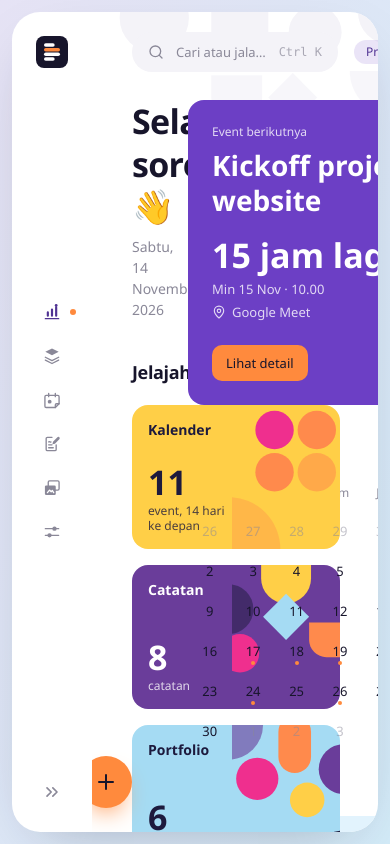
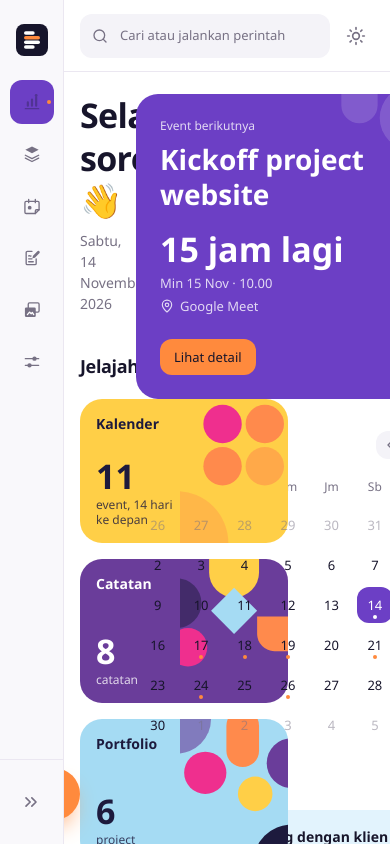
Before and after one commit to cendysaputra/databoard, a React (Vite) app: page / in a window 390 px wide. Built offline with nearby package versions, Linux system fonts and the light colour scheme.

Commit message:
style: refresh white dashboard shell and purple navigation

```diff
--- a/src/app/layout/AppLayout.tsx
+++ b/src/app/layout/AppLayout.tsx
@@ -7,43 +7,23 @@ import { CommandPalette } from './CommandPalette';
 import { Sidebar } from './Sidebar';
 import { Topbar } from './Topbar';
 
-/** Faint geometric shapes at the top of the frame; decoration only. */
-function FrameArt() {
-  return (
-    <svg
-      aria-hidden
-      viewBox="0 0 320 110"
-      className="pointer-events-none absolute top-0 left-1/2 h-28 -translate-x-1/4 fill-surface-hover"
-    >
-      <circle cx="40" cy="6" r="34" />
-      <path d="M96 0h56v28a28 28 0 0 1-56 0Z" />
-      <circle cx="198" cy="20" r="26" />
-      <path d="M240 0h64a32 32 0 0 1-64 0Z" />
-      <path d="M96 62h50v22a25 25 0 0 1-50 0Z" opacity=".7" />
-      <path d="M176 60l24 24-24 24-24-24Z" opacity=".7" />
-      <path d="M232 58h44v44a44 44 0 0 1-44-44Z" opacity=".7" />
-    </svg>
-  );
-}
-
 /** App frame: a white rounded window on the canvas, with a rail at the left. */
 export function AppLayout() {
   const { pathname } = useLocation();
   const wide = pathname === '/';
 
   return (
-    <div className="h-full bg-linear-to-br from-canvas to-canvas-2 p-3">
-      <div className="relative flex h-full overflow-hidden rounded-lg bg-bg shadow-[0_20px_60px_-30px_rgb(23_21_43/0.35)]">
-        <FrameArt />
+    <div className="app-canvas h-full bg-canvas p-4">
+      <div className="app-frame relative flex h-full overflow-hidden rounded-lg border border-border bg-bg">
         <Sidebar />
         <div className="relative flex min-w-0 flex-1 flex-col">
           <Topbar />
-          <main className="flex-1 overflow-y-auto">
+          <main className="app-main flex-1 overflow-y-auto">
             {/* The key restarts the fade whenever the route changes. */}
             <div
               key={pathname}
               className={cn(
-                'mx-auto animate-fade px-10 pt-2 pb-14',
+                'app-content mx-auto animate-fade px-10 pt-6 pb-14',
                 wide ? 'max-w-(--content-max-width-wide)' : 'max-w-(--content-max-width)',
               )}
             >
--- a/src/app/layout/Sidebar.tsx
+++ b/src/app/layout/Sidebar.tsx
@@ -10,7 +10,7 @@ import { navItems } from './nav';
 import { useUi } from './ui-store';
 
 const itemClass = cn(
-  'group relative flex h-10 items-center gap-3 rounded-sm px-2.5 text-muted transition-colors',
+  'nav-item group relative flex h-11 items-center gap-3 rounded-sm px-3 text-muted transition-colors',
   'hover:text-text aria-[current=page]:font-medium aria-[current=page]:text-accent-text',
 );
 
@@ -31,11 +31,11 @@ export function Sidebar() {
   return (
     <aside
       className={cn(
-        'relative flex shrink-0 flex-col overflow-hidden transition-[width]',
+        'app-sidebar relative flex shrink-0 flex-col overflow-hidden border-r border-border transition-[width]',
         collapsed ? 'w-(--sidebar-width-collapsed)' : 'w-(--sidebar-width)',
       )}
     >
-      <div className="flex h-20 shrink-0 items-center gap-2.5 px-6">
+      <div className="sidebar-brand flex h-24 shrink-0 items-center gap-2.5 px-6">
         <LogoMark className="size-8 shrink-0" />
         {!collapsed && (
           <span className="truncate text-lg font-semibold tracking-tight">{appName}</span>
@@ -44,8 +44,8 @@ export function Sidebar() {
 
       <nav
         className={cn(
-          'flex flex-1 flex-col gap-1 overflow-y-auto px-5',
-          collapsed && 'justify-center',
+          'sidebar-nav flex flex-1 flex-col gap-2 overflow-y-auto px-4',
+          collapsed && 'items-center',
         )}
       >
         {navItems.map(({ to, label, icon: Icon }) => (
@@ -54,7 +54,7 @@ export function Sidebar() {
               <Icon className="size-5 shrink-0" />
               {!collapsed && <span className="truncate">{label}</span>}
               {/* Active marker: a small dot beside the icon. */}
-              <span className="absolute top-1/2 -right-1 size-1.5 -translate-y-1/2 rounded-full bg-accent-2 opacity-0 group-aria-[current=page]:opacity-100" />
+              <span className="nav-marker absolute top-1/2 right-2 size-1.5 -translate-y-1/2 rounded-full bg-accent-2 opacity-0 group-aria-[current=page]:opacity-100" />
             </Link>
 
             {/* The user's collections sit right under their heading. */}
@@ -83,7 +83,7 @@ export function Sidebar() {
         ))}
       </nav>
 
-      <div className="px-5 py-5">
+      <div className="sidebar-footer border-t border-border px-4 py-5">
         <button
           type="button"
           onClick={toggle}
--- a/src/app/layout/Topbar.tsx
+++ b/src/app/layout/Topbar.tsx
@@ -13,12 +13,12 @@ export function Topbar() {
   const update = useUpdateSettings();
 
   return (
-    <header className="flex h-20 shrink-0 items-center gap-2 px-10">
+    <header className="app-topbar flex h-24 shrink-0 items-center gap-2 border-b border-border px-10">
       {/* Looks like a search field; opens the command palette. */}
       <button
         type="button"
         onClick={() => openPalette(true)}
-        className="flex h-10 w-80 max-w-full items-center gap-3 rounded-full bg-surface-hover px-4 text-sm text-muted transition-colors hover:text-text"
+        className="palette-trigger flex h-11 w-80 max-w-full items-center gap-3 rounded-sm bg-surface-hover px-4 text-sm text-muted transition-colors hover:text-text"
       >
         <Search aria-hidden className="size-4 shrink-0" />
         <span className="flex-1 truncate text-left">{t.palette.open}</span>
--- a/src/shared/styles/index.css
+++ b/src/shared/styles/index.css
@@ -223,3 +223,100 @@
     }
   }
 }
+
+/* Shared chrome, kept independent of the data and navigation layers. */
+@layer components {
+  .app-frame {
+    box-shadow: 0 12px 48px -30px rgb(50 28 86 / 0.2);
+  }
+  .app-sidebar {
+    background: color-mix(in oklab, var(--surface-hover) 55%, var(--bg));
+  }
+  .nav-item[aria-current='page'] {
+    background: var(--accent);
+    color: var(--accent-contrast);
+  }
+  .nav-item:hover:not([aria-current='page']) {
+    background: var(--surface-hover);
+  }
+  .nav-item[aria-current='page'] .nav-marker {
+    background: var(--accent-2);
+  }
+  .palette-trigger kbd {
+    border: 1px solid var(--border);
+    border-radius: 5px;
+    padding: 2px 5px;
+  }
+  .app-main {
+    scrollbar-gutter: stable;
+  }
+}
+
+@media (max-width: 900px) {
+  .app-canvas {
+    padding: 0;
+  }
+  .app-frame {
+    border: 0;
+    border-radius: 0;
+  }
+  .app-content {
+    padding: 24px;
+  }
+  .app-topbar {
+    height: 80px;
+    padding-inline: 24px;
+  }
+  .sidebar-brand {
+    height: 80px;
+  }
+}
+
+@media (max-width: 600px) {
+  .app-sidebar {
+    width: 64px;
+  }
+  .sidebar-brand {
+    padding-inline: 16px;
+  }
+  .sidebar-brand > span,
+  .sidebar-nav .nav-item > span:not(.nav-marker),
+  .sidebar-nav > div {
+    display: none;
+  }
+  .sidebar-nav {
+    padding-inline: 9px;
+    align-items: center;
+  }
+  .sidebar-nav .nav-item {
+    width: 44px;
+    padding-inline: 12px;
+  }
+  .nav-marker {
+    right: 3px;
+    width: 4px;
+    height: 4px;
+  }
+  .sidebar-footer {
+    padding-inline: 9px;
+  }
+  .app-content {
+    padding: 22px 16px 40px;
+  }
+  .app-topbar {
+    height: 72px;
+    padding-inline: 16px;
+  }
+  .palette-trigger {
+    width: auto;
+    flex: 1;
+    padding-inline: 12px;
+  }
+  .palette-trigger kbd,
+  .app-topbar > div.flex-1 {
+    display: none;
+  }
+  .app-topbar > span {
+    display: none;
+  }
+}
--- a/src/shared/styles/tokens.css
+++ b/src/shared/styles/tokens.css
@@ -13,14 +13,14 @@
 
   /* Base colors */
   /* Behind the frame: a soft gradient from the first to the second canvas color. */
-  --canvas: light-dark(#e6e3f5, #09090c);
-  --canvas-2: light-dark(#d3ebf8, #0a1016);
+  --canvas: light-dark(#f2eff9, #09090c);
+  --canvas-2: light-dark(#f7f5fb, #0a1016);
   --bg: light-dark(#ffffff, #141417); /* the frame */
   --surface: light-dark(#ffffff, #1c1c21); /* dialogs, toasts, menus */
   --surface-hover: light-dark(#f4f3f8, #25252b);
-  --border: light-dark(#ebeaf1, #2c2c33);
+  --border: light-dark(#ebe7f1, #2c2c33);
   --text: light-dark(#17152b, #f3f3f6);
-  --text-muted: light-dark(#8a8898, #9d9cab);
+  --text-muted: light-dark(#777184, #9d9cab);
   /* Main accent: buttons, selection, charts. The contrast color is the text on top of it. */
   --accent: #6c3fc5;
   --accent-contrast: #ffffff;
@@ -61,15 +61,15 @@
 
   /* Shape and spacing (spacing utilities are multiples of the unit) */
   --space-unit: 0.25rem;
-  --radius-sm: 10px;
-  --radius-md: 16px;
-  --radius-lg: 28px;
+  --radius-sm: 12px;
+  --radius-md: 22px;
+  --radius-lg: 30px;
 
   /* Layout */
-  --sidebar-width: 14rem;
-  --sidebar-width-collapsed: 5rem;
+  --sidebar-width: 13.5rem;
+  --sidebar-width-collapsed: 5.25rem;
   --content-max-width: 60rem;
-  --content-max-width-wide: 74rem;
+  --content-max-width-wide: 88rem;
 
   /* Motion: hover, focus, panels and the route fade only */
   --duration: 160ms;
```
